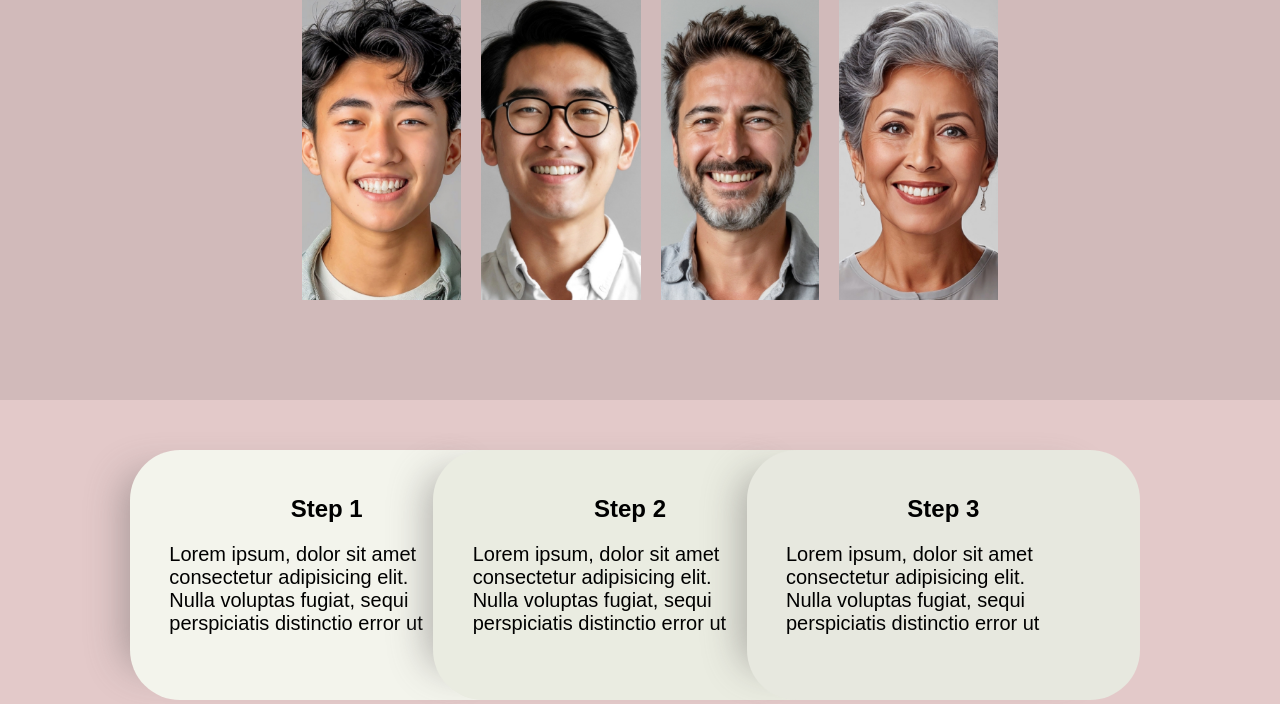
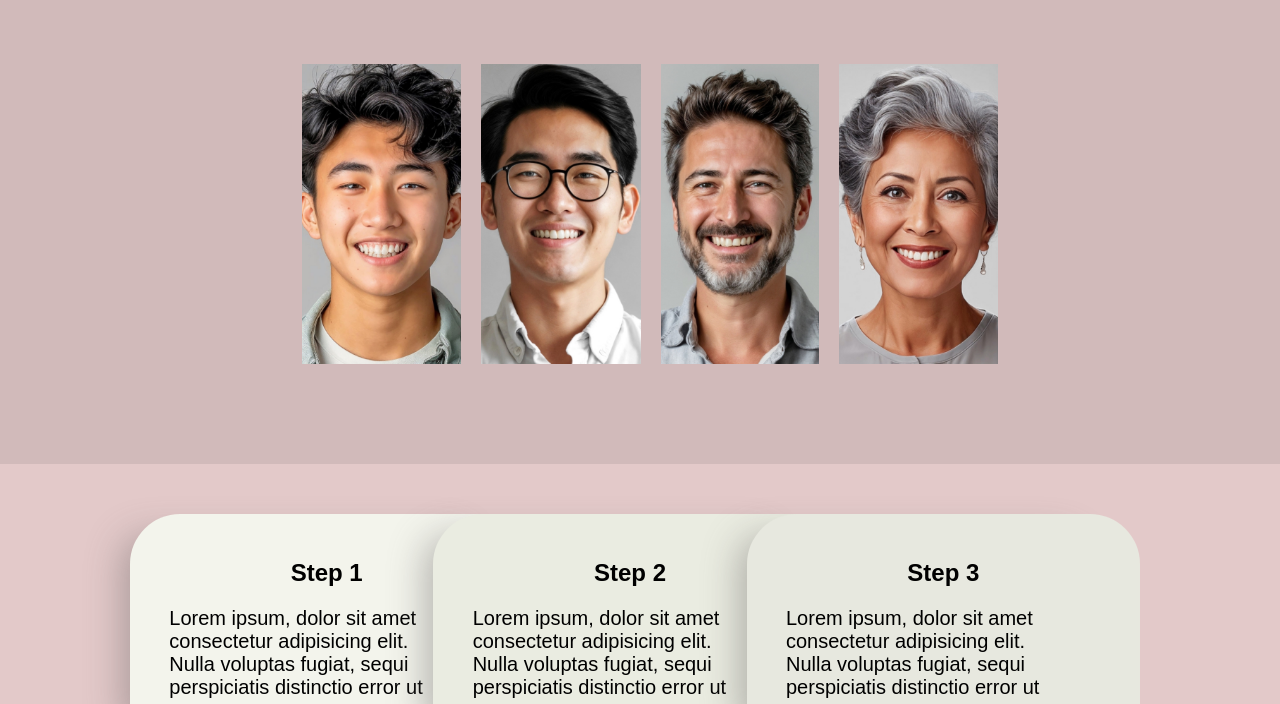
Before and after one commit to roc-ica/l3-pro-3-ergowijzer-dumble, a PHP site: page / in a window 1280 px wide; the page is wider, and only the part inside the window is pictured. Shown: the top 704 px of that part. Run offline with PHP 8.4, Linux system fonts and the light colour scheme; grey boxes are pictures that could not be loaded.

Commit message:
no important change

```diff
--- a/css/home.css
+++ b/css/home.css
@@ -24,6 +24,8 @@ header {
   height: 400px;
   background-color: #3333331a;
   gap: 20px;
+  padding-top: 5%;
+  /* margin-top: 2; */
 }
 .box {
   height: 250px;
```
